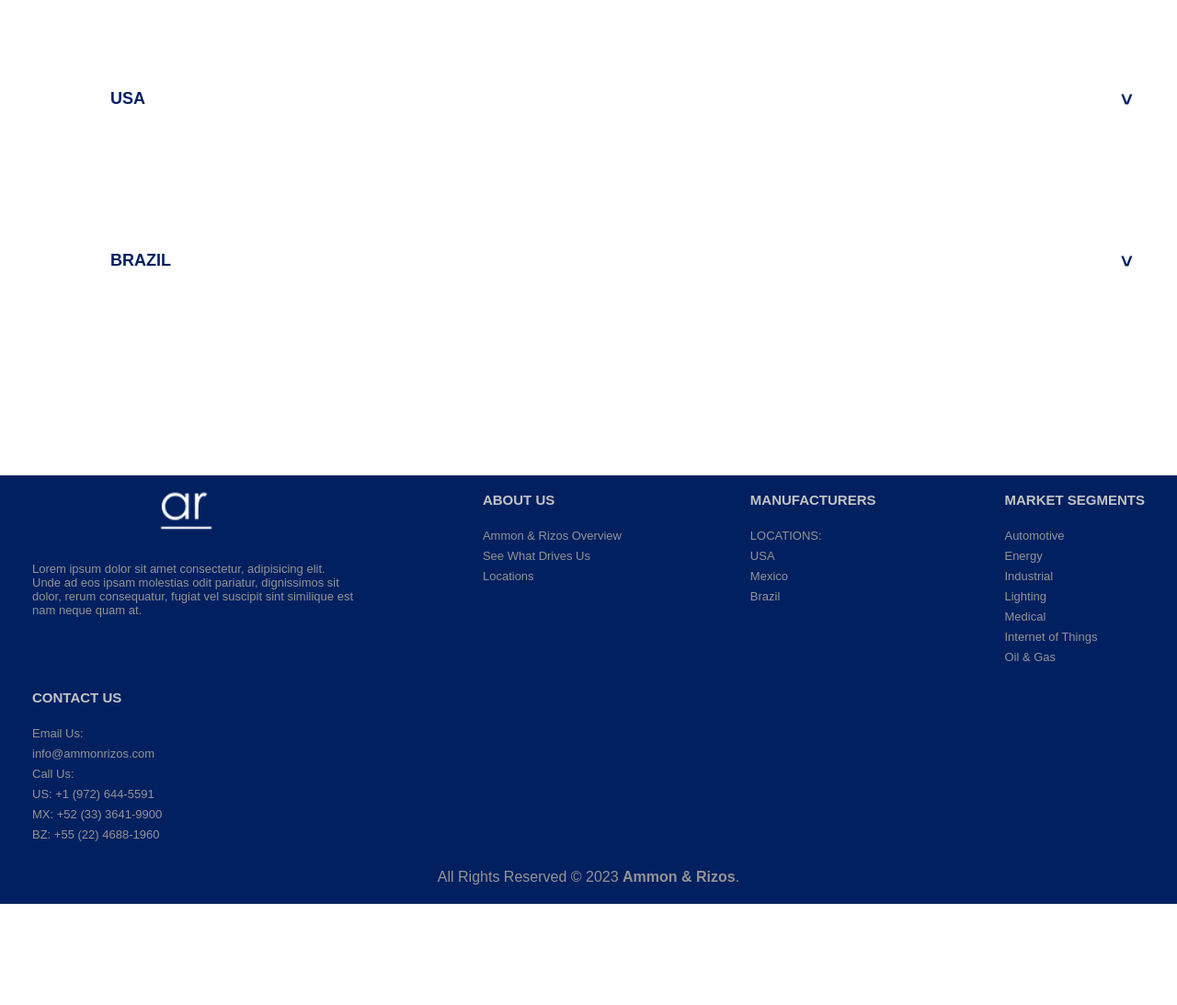
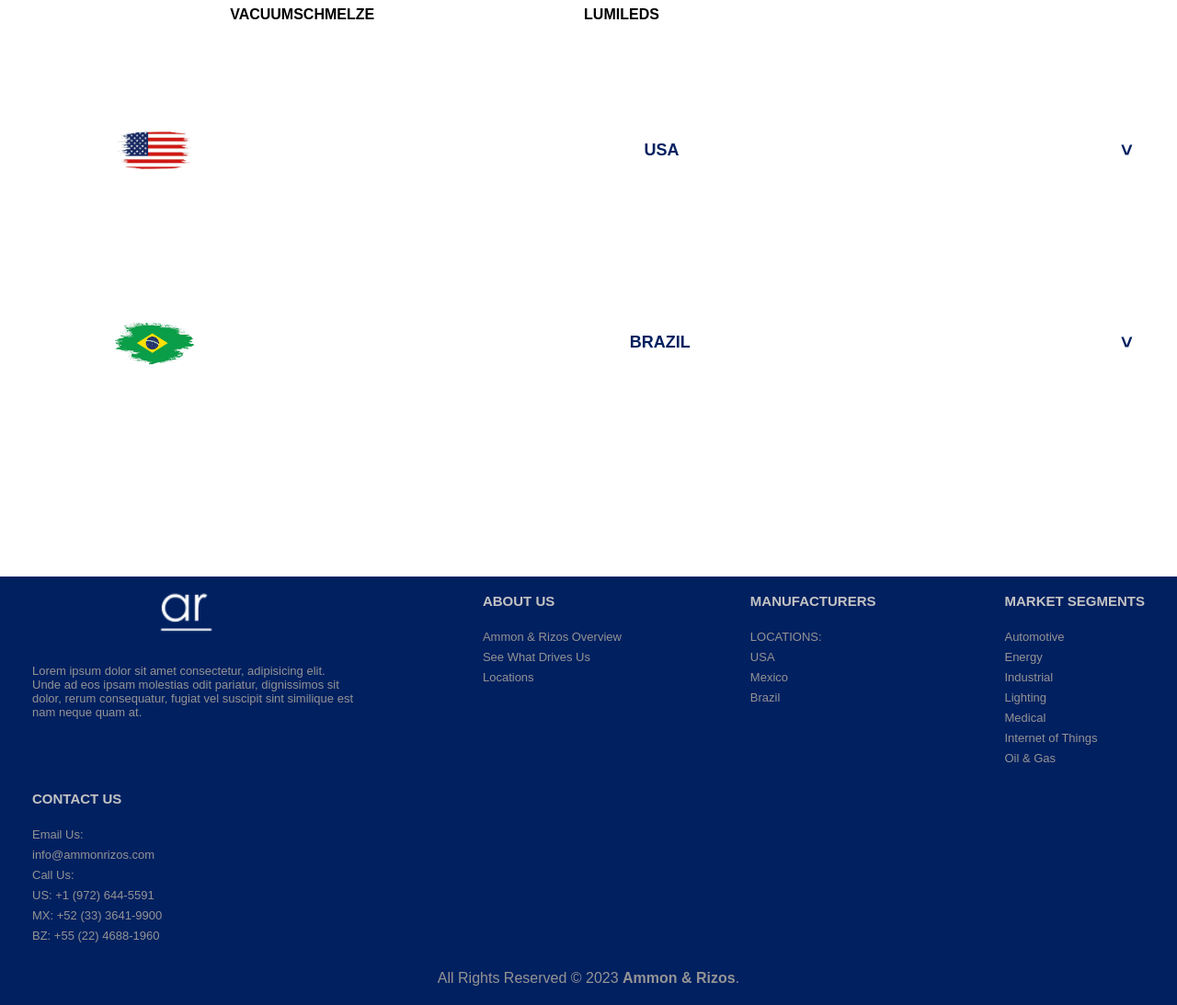
Before and after one commit to MaoWDs/a-r-website, a plain HTML site: page manufacturers.html in a window 1280 px wide. Shown: the part 1161-2254 px from the top of the page at 92% size. Before the commit the page ends 2144 px from the top, so only its background shows below. Drawn offline with Linux system fonts and the light colour scheme.

Commit message:
Add files via upload

```diff
--- a/manufacturers.html
+++ b/manufacturers.html
@@ -209,7 +209,7 @@
 
     <ul id="principal_accordion">
       <li>
-        <label for="first">MEXICO<span>&#x3e</span></label>
+        <label for="first"><img src="./Media/mexico.png">MEXICO<span>&#x3e</span></label>
         <input type="radio" name="principal_accordion" id="first" checked>
         <ul class="principals_content">
             <li>
@@ -247,16 +247,82 @@
                 <br>
                 <a class="principal_name" href="products.html"><b>VACUUMSCHMELZE</b></a>
             </li>
+            <li>
+              <a class="principal_logo" href="https://lumileds.com/"><img src="./Media/lumileds.png"></a>
+              <br>
+              <a class="principal_name" href="products.html"><b>LUMILEDS</b></a>
+            </li>
         </ul>
       </li>
       <li>
-        <label for="second">USA<span>&#x3e</span></label>
+        <label for="second"><img src="./Media/USA.png">USA<span>&#x3e</span></label>
         <input type="radio" name="principal_accordion" id="second">
         <ul class="principals_content">
             <li>
                 <a class="principal_logo" href="https://www.onsemi.com/"><img src="./Media/onsemi logo.png"></a>
                 <br>
                 <a class="principal_name" href="products.html"><b>onsemi</b></a>
+            </li>
+            <li>
+                <a class="principal_logo" href="https://www.kyocera-avx.com/"><img src="./Media/kyocera avx logo.png"></a>
+                <br>
+                <a class="principal_name" href="products.html"><b>KYOCERA AVX</b></a>
+            </li>
+            <li>
+                <a class="principal_logo" href="https://automation.omron.com/"><img src="./Media/omron logo.png"></a>
+                <br>
+                <a class="principal_name" href="products.html"><b>OMRON</b></a>
+            </li>
+            <li>
+                <a class="principal_logo" href="https://www.chemi-con.co.jp/en/"><img src="./Media/chemi-con logo.png"></a>
+                <br>
+                <a class="principal_name" href="products.html"><b>CHEMI-CON</b></a>
+            </li>
+            <li>
+                <a class="principal_logo" href="https://rfs.kyocera-avx.com/"><img src="./Media/american technical ceramics.png"></a>
+                <br>
+                <a class="principal_name" href="products.html"><b>American Technical Ceramics</b></a>
+            </li>
+            <li>
+                <a class="principal_logo" href="https://www.vexos.com/"><img src="./Media/vexos logo.png"></a>
+                <br>
+                <a class="principal_name" href="products.html"><b>VEXOS</b></a>
+            </li>
+            <li>
+                <a class="principal_logo" href="https://www.vacuumschmelze.com/"><img src="./Media/vac logo.png"></a>
+                <br>
+                <a class="principal_name" href="products.html"><b>VACUUMSCHMELZE</b></a>
+            </li>
+            <li>
+              <a class="principal_logo" href="https://www.conwire.com/"><img src="./Media/consolidated.png"></a>
+              <br>
+              <a class="principal_name" href="products.html"><b>Consolidated <br>Electronic Wire & Cable</b></a>
+          </li>
+          <li>
+            <a class="principal_logo" href="https://www.kyocera-avx.com/products/antennas/"><img src="./Media/ethertronics.png"></a>
+            <br>
+            <a class="principal_name" href="products.html"><b>ethertronics</b></a>
+        </li>
+        <li>
+          <a class="principal_logo" href="https://www.semtech.com/products/circuit-protection/"><img src="./Media/semtech.png"></a>
+          <br>
+          <a class="principal_name" href="products.html"><b>SEMTECH</b></a>
+        </li>
+        </ul>
+      </li>
+      <li>
+        <label for="third"><img src="./Media/brazil.png">BRAZIL<span>&#x3e</span></label>
+        <input type="radio" name="principal_accordion" id="third">
+        <ul class="principals_content">
+            <li>
+                <a class="principal_logo" href="https://www.onsemi.com/"><img src="./Media/onsemi logo.png"></a>
+                <br>
+                <a class="principal_name" href="products.html"><b>onsemi</b></a>
+            </li>
+            <li>
+              <a class="principal_logo" href="https://lumileds.com/"><img src="./Media/lumileds.png"></a>
+              <br>
+              <a class="principal_name" href="products.html"><b>LUMILEDS</b></a>
             </li>
             <li>
                 <a class="principal_logo" href="https://www.kyocera-avx.com/"><img src="./Media/kyocera avx logo.png"></a>
@@ -288,46 +354,25 @@
                 <br>
                 <a class="principal_name" href="products.html"><b>VACUUMSCHMELZE</b></a>
             </li>
-        </ul>
-      </li>
-      <li>
-        <label for="third">BRAZIL<span>&#x3e</span></label>
-        <input type="radio" name="principal_accordion" id="third">
-        <ul class="principals_content">
             <li>
-                <a class="principal_logo" href="https://www.onsemi.com/"><img src="./Media/onsemi logo.png"></a>
-                <br>
-                <a class="principal_name" href="products.html"><b>onsemi</b></a>
+              <a class="principal_logo" href="http://www.comairrotron.com/"><img src="./Media/comair rotron.png"></a>
+              <br>
+              <a class="principal_name" href="products.html"><b>COMAIR ROTRON</b></a>
             </li>
             <li>
-                <a class="principal_logo" href="https://www.kyocera-avx.com/"><img src="./Media/kyocera avx logo.png"></a>
-                <br>
-                <a class="principal_name" href="products.html"><b>KYOCERA AVX</b></a>
+              <a class="principal_logo" href="https://www.kdk.com/e/index.html"><img src="./Media/KDK"></a>
+              <br>
+              <a class="principal_name" href="products.html"><b>KDK CORPORATION</b></a>
             </li>
             <li>
-                <a class="principal_logo" href="https://automation.omron.com/"><img src="./Media/omron logo.png"></a>
-                <br>
-                <a class="principal_name" href="products.html"><b>OMRON</b></a>
+              <a class="principal_logo" href="https://www.marvell.com/"><img src="./Media/marvell.png"></a>
+              <br>
+              <a class="principal_name" href="products.html"><b>MARVELL</b></a>
             </li>
             <li>
-                <a class="principal_logo" href="https://www.chemi-con.co.jp/en/"><img src="./Media/chemi-con logo.png"></a>
-                <br>
-                <a class="principal_name" href="products.html"><b>CHEMI-CON</b></a>
-            </li>
-            <li>
-                <a class="principal_logo" href="https://www.astrodynetdi.com/"><img src="./Media/astrodyne logo.png"></a>
-                <br>
-                <a class="principal_name" href="products.html"><b>Astrodyne TDI</b></a>
-            </li>
-            <li>
-                <a class="principal_logo" href="https://www.vexos.com/"><img src="./Media/vexos logo.png"></a>
-                <br>
-                <a class="principal_name" href="products.html"><b>VEXOS</b></a>
-            </li>
-            <li>
-                <a class="principal_logo" href="https://www.vacuumschmelze.com/"><img src="./Media/vac logo.png"></a>
-                <br>
-                <a class="principal_name" href="products.html"><b>VACUUMSCHMELZE</b></a>
+              <a class="principal_logo" href="https://trigoncomponents.com/"><img src="./Media/trigon.png"></a>
+              <br>
+              <a class="principal_name" href="products.html"><b>TRIGON COMPONENTS</b></a>
             </li>
         </ul>
       </li>
--- a/style.css
+++ b/style.css
@@ -505,6 +505,11 @@ body{
     color: #012060;
 }
 
+#principal_accordion li label img{
+    max-height: 70px;
+    max-width: 100px;
+}
+
 #principal_accordion li label span{
     transform: rotate(90deg);
     font-size: 22px;
```
Also changed, not shown: Media/USA.png (added), Media/american technical ceramics.png (added), Media/brazil.png (added), Media/comair rotron.png (added), Media/consolidated.png (added), Media/ethertronics.png (added), Media/lumileds.png (added), Media/marvell.png (added), Media/mexico.png (added), Media/semtech.png (added), Media/trigon.png (added), 1 other file.
